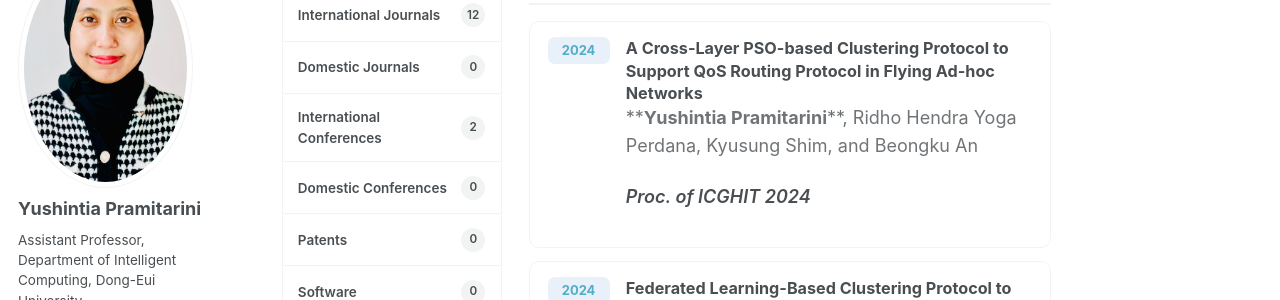
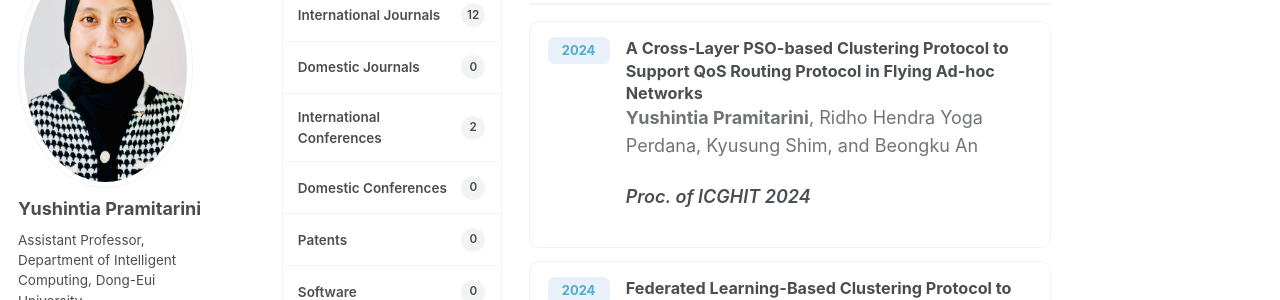
Before and after one commit to yushintia/yushintia.github.io, a Jekyll site: the page built from _pages/publications.md, in a window 1280 px wide and 900 px high, scrolled down 2026 px. Shown: the part 153-453 px from the top of the window. Built offline with Jekyll 4.4.1, drawn with Linux system fonts in a browser that asks for light colours; a style sheet for code colours, icons or effects is not loaded.

```diff
--- a/_data/publications.yml
+++ b/_data/publications.yml
@@ -142,7 +142,7 @@ international_conferences:
       pdf: ""
 
     - year: 2024
-      authors: "**Yushintia Pramitarini**, Ridho Hendra Yoga Perdana, Kyusung Shim, and Beongku An"
+      authors: "Yushintia Pramitarini, Ridho Hendra Yoga Perdana, Kyusung Shim, and Beongku An"
       title: "A Cross-Layer PSO-based Clustering Protocol to Support QoS Routing Protocol in Flying Ad-hoc Networks"
       venue: "Proc. of ICGHIT 2024"
       volume: ""
```
